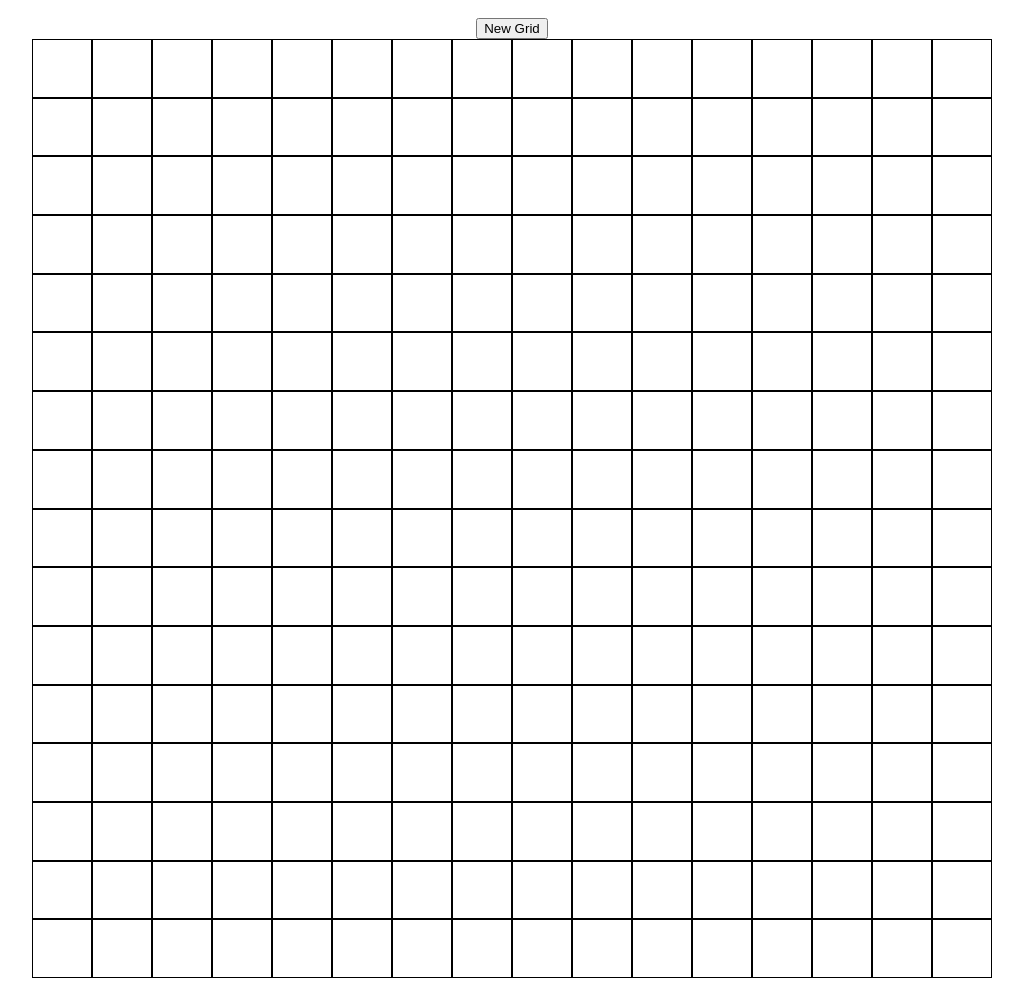
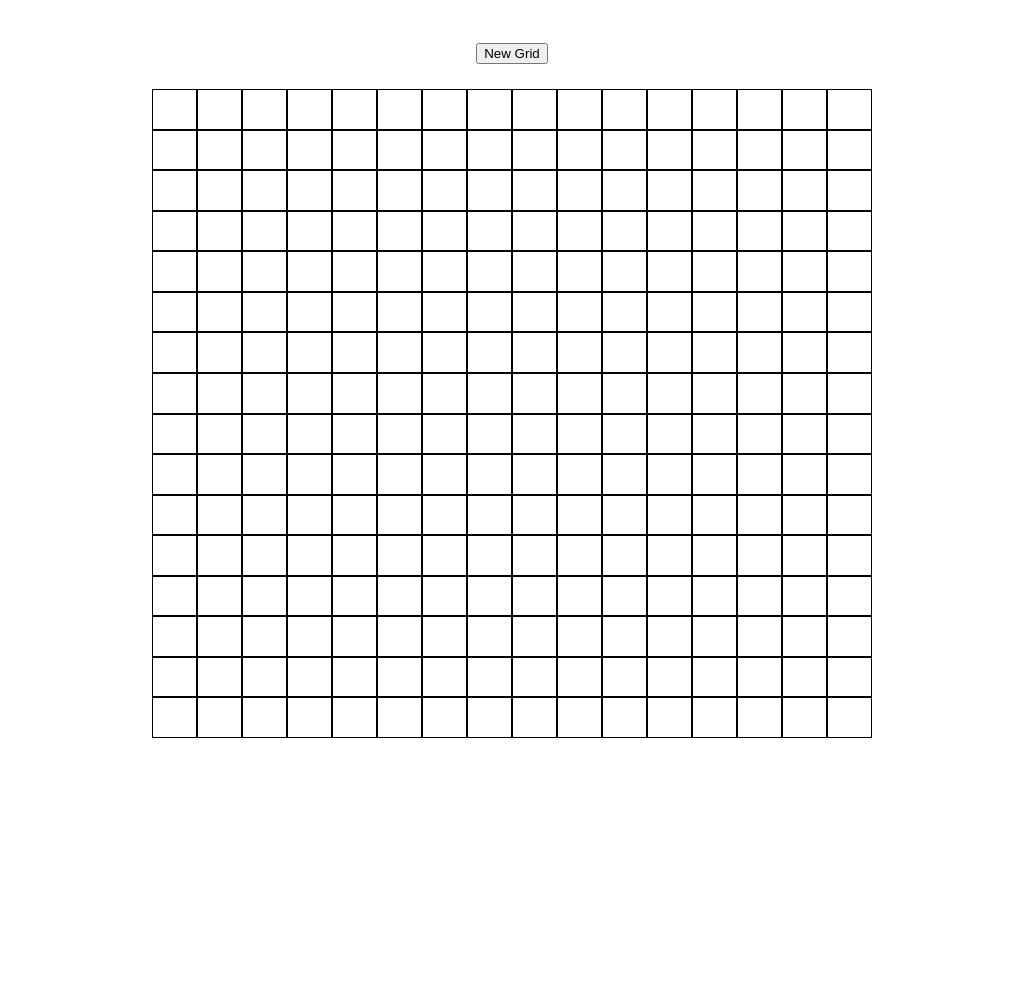
Before and after one commit to sisonj3/odin-etch-a-sketch, a plain HTML site: page index.html in a window 1280 px wide. Shown: the whole page, without its empty margins (128-1151 px from the left). After the commit the page ends 800 px from the top, so only its background shows below. Drawn offline with Linux system fonts and the light colour scheme.

Commit message:
Added a marging to newGrid

```diff
--- a/style.css
+++ b/style.css
@@ -3,14 +3,14 @@
     flex-direction: column;
     justify-content: center;
     align-items: center;
-    height: 960px;
+    height: 720px;
     padding: 10px;
 }
 
 .row {
     display: flex;
     height: 6.25%;
-    width: 960px;
+    width: 720px;
 }
 
 .square {
@@ -18,3 +18,7 @@
     width: 6.25%;
     border: 1px solid black;
 }
+
+.newGrid {
+    margin: 25px;
+}
```
